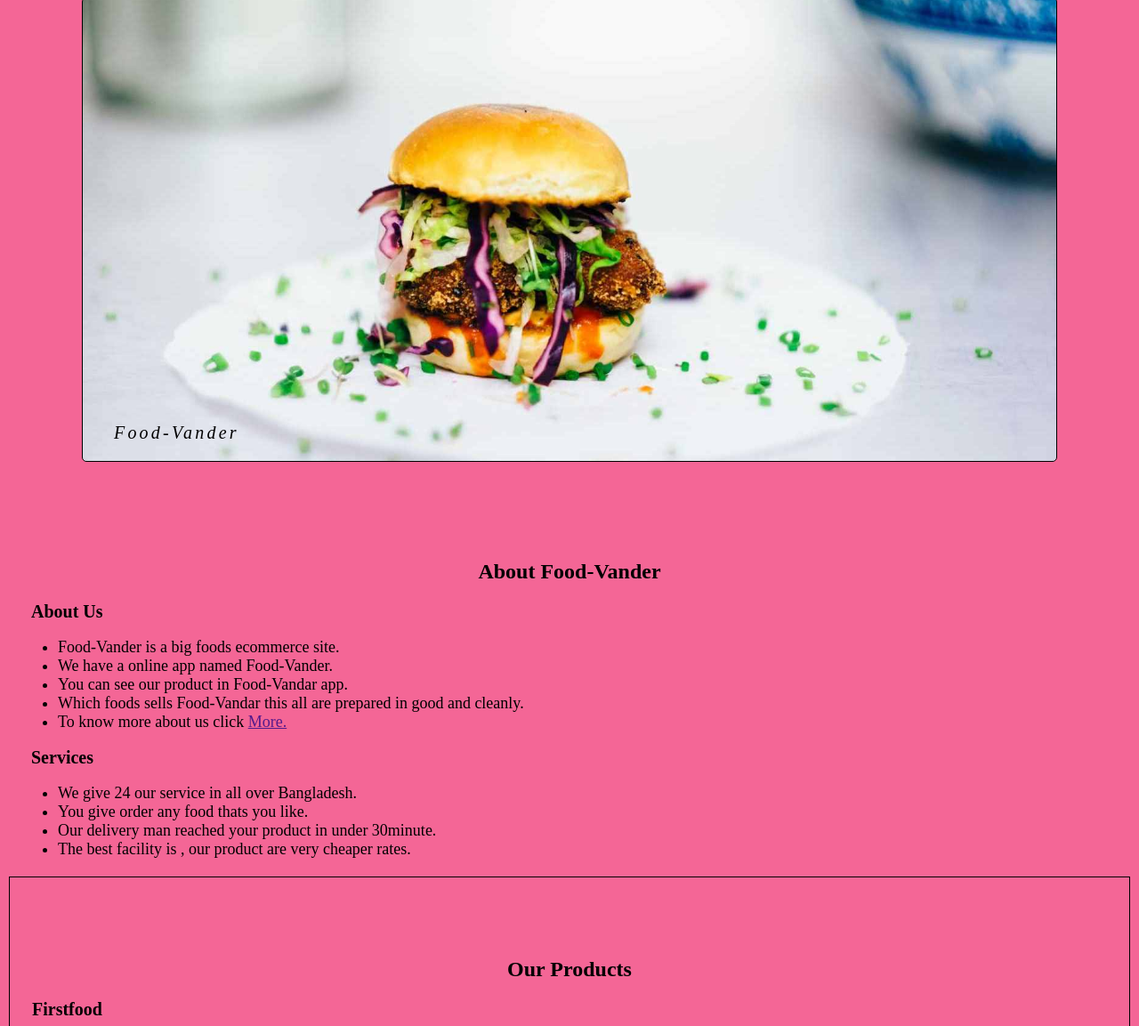
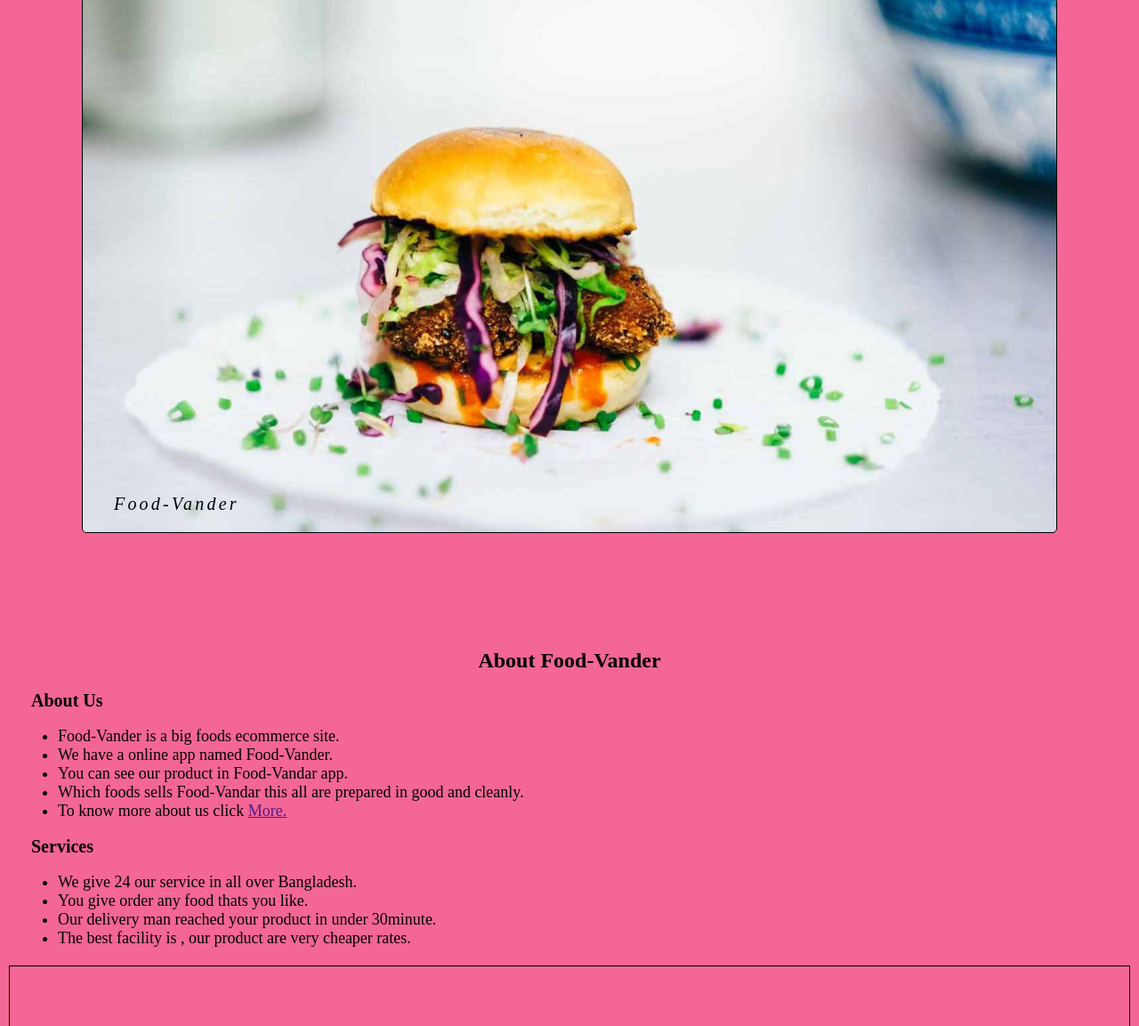
Before and after one commit to Arrafi2644/Food-html-css-repo, a plain HTML site: page index.html in a window 1280 px wide. Shown: the part 124-1277 px from the top of the page at 89% size. Drawn offline with Linux system fonts and the light colour scheme.

Commit message:
Update style.css

```diff
--- a/css/style.css
+++ b/css/style.css
@@ -79,7 +79,7 @@ text-decoration: underline;
 
 #slider{
     width: 80%;
-    height: 60vh;
+    height: 70vh;
     border: 1px solid black;
     margin: 4px auto;
     background: url(../img/slider.jpg)no-repeat center center/cover;
@@ -94,7 +94,7 @@ text-decoration: underline;
 
 
 #About{
-    padding-top: 80px;
+    padding-top: 100px;
     margin: 20px;
     /* border: 2px solid black; */
 }
@@ -115,7 +115,7 @@ text-decoration: underline;
     font-size: 18px;
 }
 .product-sec{
-    padding-top: 80px;
+    padding-top: 100px;
     margin: 10px;
     border: 1px solid black;
 }
```
